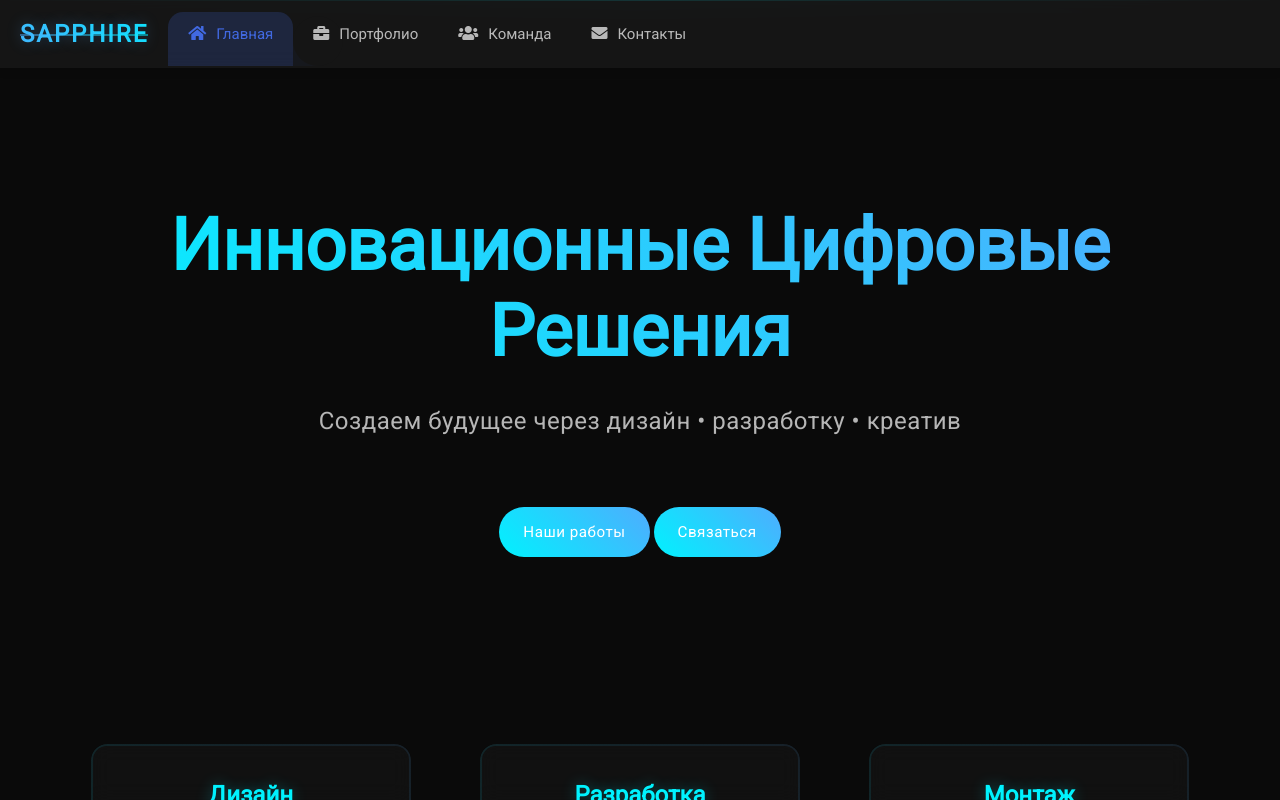
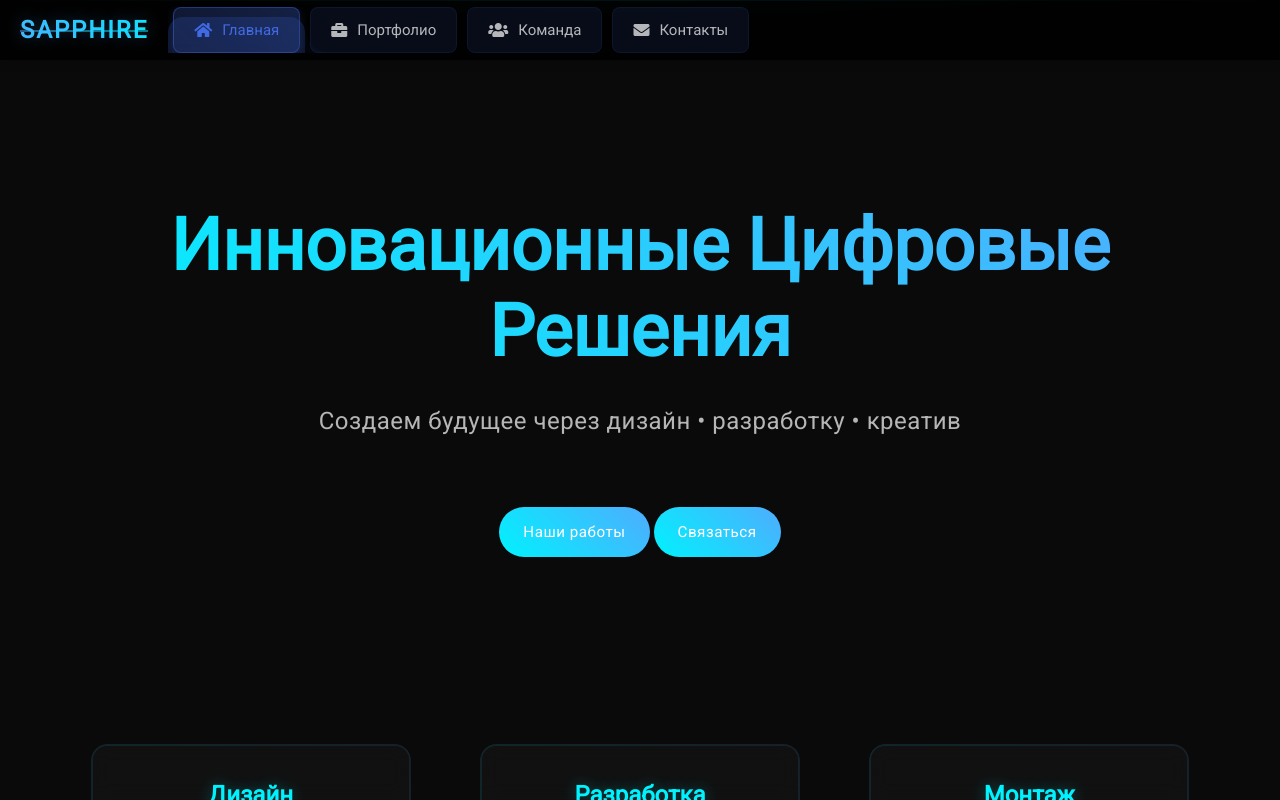
Before and after one commit to Sapphire-creators/project, a website: page index.html in a window 1280 px wide. Drawn offline with nearby package versions, Linux system fonts and the light colour scheme.

Commit message:
change color to black

```diff
--- a/css/navbar.css
+++ b/css/navbar.css
@@ -169,18 +169,19 @@ i {
 
 /* Odstranimo podvojeno definicijo in uporabimo samo eno */
 .navbar-mainbg {
-    background-color: rgba(26, 26, 26, 0.75);
+    background-color: rgba(0, 0, 0, 0.85);
     backdrop-filter: blur(10px);
     -webkit-backdrop-filter: blur(10px);
     padding: 0px;
     display: flex;
     align-items: center;
-    box-shadow: 0 2px 10px rgba(0, 0, 0, 0.1);
+    box-shadow: 0 2px 10px rgba(0, 0, 0, 0.2);
     position: fixed;
     width: 100%;
     top: 0;
     left: 0;
     z-index: 1000;
+    height: 60px;
 }
 
 #navbarSupportedContent {
@@ -206,11 +207,28 @@ i {
     color: rgba(255,255,255,0.7);
     text-decoration: none;
     font-size: 15px;
-    display: block;
-    padding: 20px 20px;
-    transition-duration: 0.6s;
-    transition-timing-function: cubic-bezier(0.68, -0.55, 0.265, 1.55);
-    position: relative;
+    display: flex;
+    align-items: center;
+    padding: 10px 20px;
+    margin: 0 5px;
+    border-radius: 8px;
+    transition: all 0.3s ease;
+    background: rgba(65, 105, 225, 0.1);
+    border: 1px solid rgba(65, 105, 225, 0.1);
+}
+
+#navbarSupportedContent ul li a:hover {
+    color: #fff;
+    background: rgba(65, 105, 225, 0.2);
+    border-color: rgba(65, 105, 225, 0.3);
+    transform: translateY(-1px);
+}
+
+#navbarSupportedContent > ul > li.active > a {
+    color: #fff;
+    background: linear-gradient(45deg, rgba(65, 105, 225, 0.2), rgba(65, 105, 225, 0.3));
+    border: 1px solid rgba(65, 105, 225, 0.4);
+    box-shadow: 0 2px 10px rgba(65, 105, 225, 0.2);
 }
 
 #navbarSupportedContent > ul > li.active > a {
```
